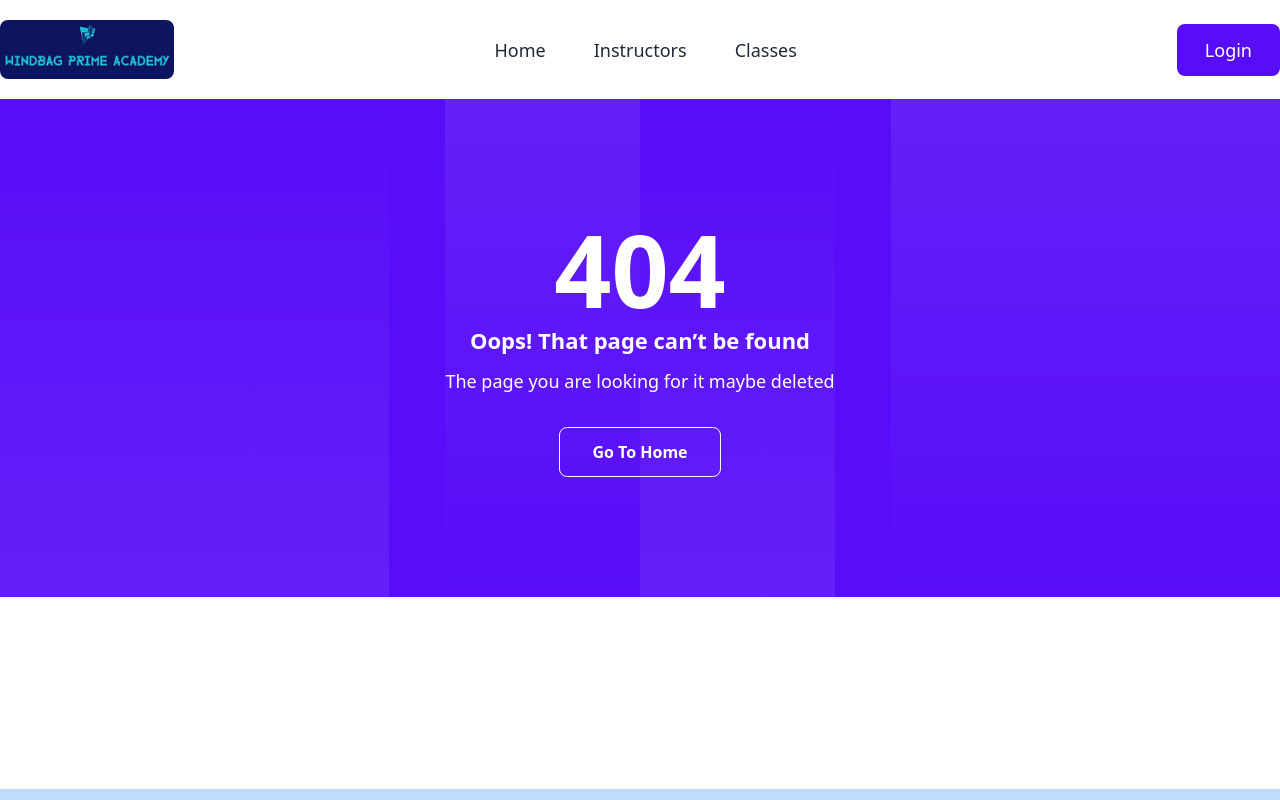
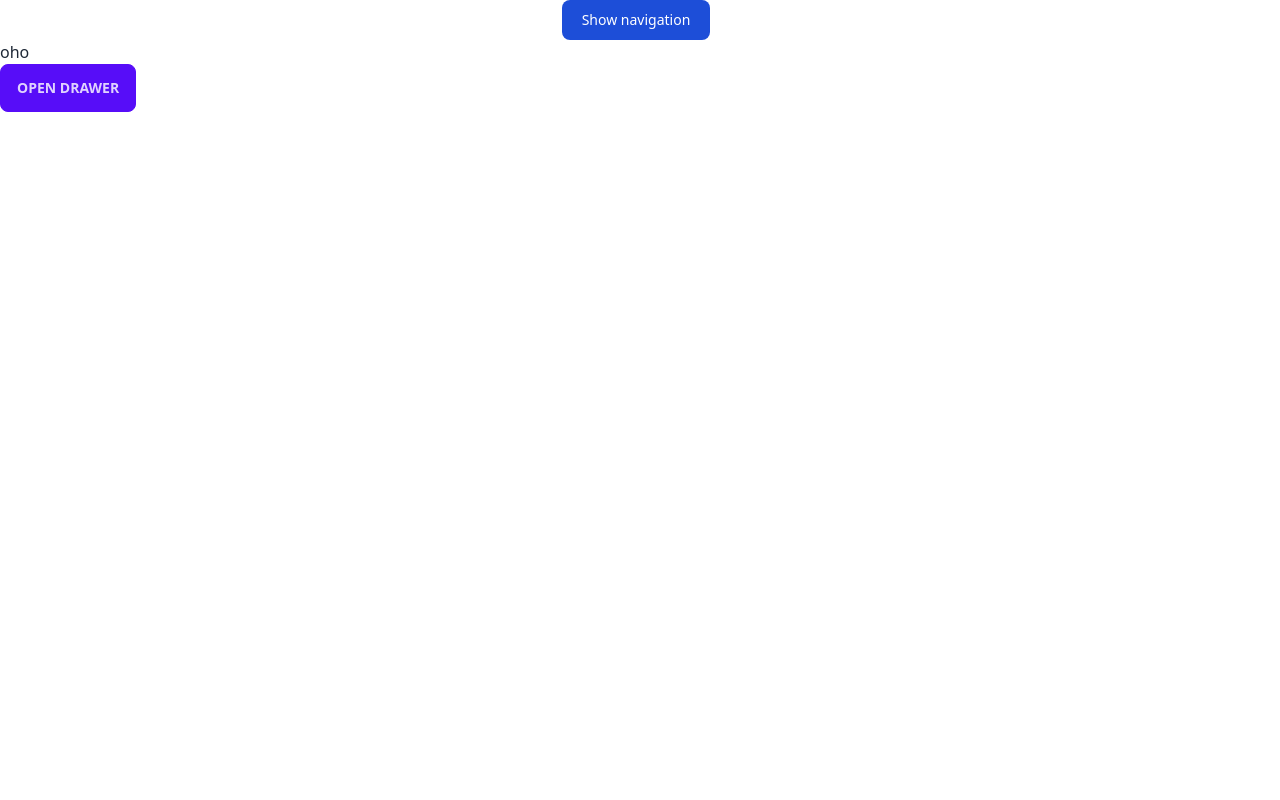
Before and after one commit to Habib-Anwar/windbag-prime-academy-client, a React (Vite) app: page /dashboard/studentdashboard in a window 1280 px wide. Shown: the top 800 px of the page. Built offline with nearby package versions, Linux system fonts and the light colour scheme; no server answers.

Commit message:
student dashboard

```diff
--- a/package.json
+++ b/package.json
@@ -20,6 +20,7 @@
     "react-awesome-slider": "^4.1.0",
     "react-dom": "^18.2.0",
     "react-hook-form": "^7.44.3",
+    "react-icons": "^4.9.0",
     "react-router-dom": "^6.12.0",
     "sort-by": "^1.2.0",
     "sweetalert2": "^11.7.12",
--- /dev/null
+++ b/src/Layout/Dashboard.jsx
@@ -0,0 +1,37 @@
+import { Link, Outlet } from "react-router-dom";
+import {  FaBook, FaHome, FaLandmark, FaWallet } from 'react-icons/fa';
+
+
+const Dashboard = () => {
+    return (
+
+<>
+<div className="text-center">
+   <button className="text-white bg-blue-700 hover:bg-blue-800 focus:ring-4 focus:ring-blue-300 font-medium rounded-lg text-sm px-5 py-2.5 mr-2 dark:bg-blue-600 dark:hover:bg-blue-700 focus:outline-none dark:focus:ring-blue-800" type="button" data-drawer-target="drawer-navigation" data-drawer-show="drawer-navigation" aria-controls="drawer-navigation">
+   Show navigation
+   </button>
+</div>
+<Outlet></Outlet>
+<div className="drawer">
+  <input id="my-drawer" type="checkbox" className="drawer-toggle" />
+  <div className="drawer-content">
+    <label htmlFor="my-drawer" className="btn btn-primary drawer-button">Open drawer</label>
+  </div>
+  <div className="drawer-side">
+    <label htmlFor="my-drawer" className="drawer-overlay"></label>
+    <ul className="menu p-4 w-80 h-full bg-base-200 text-base-content">
+      <li><Link to='/'><FaHome></FaHome>Home</Link></li>
+      <li><Link><FaLandmark></FaLandmark>My Selected Classes</Link></li>
+      <li><Link><FaBook></FaBook> My Enrolled Classes</Link></li>
+      <li><Link><FaWallet></FaWallet> Payment History</Link></li>
+
+    </ul>
+  </div>
+</div>
+
+
+</>
+    );
+};
+
+export default Dashboard;
--- /dev/null
+++ b/src/Pages/Dashboard/StudentDashboard/StudentDashboard.jsx
@@ -0,0 +1,12 @@
+
+
+const StudentDashboard = () => {
+    return (
+        <div>
+            oho
+
+        </div>
+    );
+};
+
+export default StudentDashboard;
--- a/src/Pages/Shared/NavBar/NavBar.jsx
+++ b/src/Pages/Shared/NavBar/NavBar.jsx
@@ -118,7 +118,7 @@ function Navbar() {
               {
                 user ? <>
                 <div className='mt-9'>
-                <Link to='/instructors'
+                <Link to='/dashboard/studentdashboard'
                     className="text-dark hover:text-primary text-lg font-medium"
                   >
                     Dashboard
--- a/src/main.jsx
+++ b/src/main.jsx
@@ -6,13 +6,21 @@ import {
 } from "react-router-dom";
 import { router } from './Routes/Routes';
 import AuthProvider from './providers/AuthProvider';
+import {
+  QueryClient,
+  QueryClientProvider,
+} from '@tanstack/react-query'
+
+const queryClient = new QueryClient()
 
 ReactDOM.createRoot(document.getElementById('root')).render(
   <React.StrictMode>
     <AuthProvider>
-      <div className='max-w-screen-xl mx-auto'>
+    <QueryClientProvider client={queryClient}>
+    <div className='max-w-screen-xl mx-auto'>
         <RouterProvider router={router} />
       </div>
+    </QueryClientProvider>
     </AuthProvider>
   </React.StrictMode>,
 )
```
Also changed, not shown: src/Routes/Routes.jsx (+16 -4 lines), 1 other file (tests, documents, lock files or other folders).
